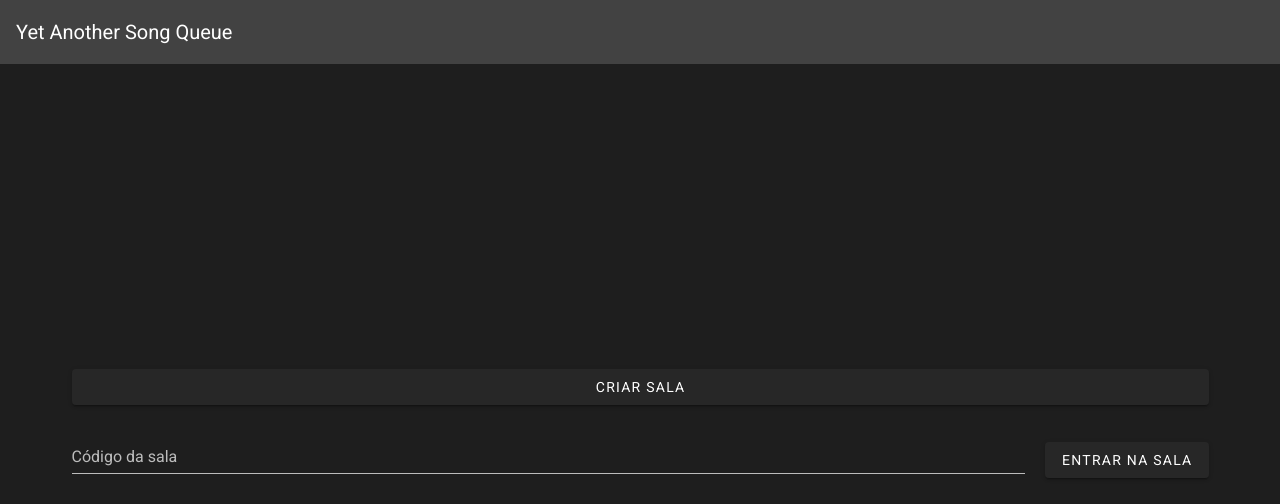
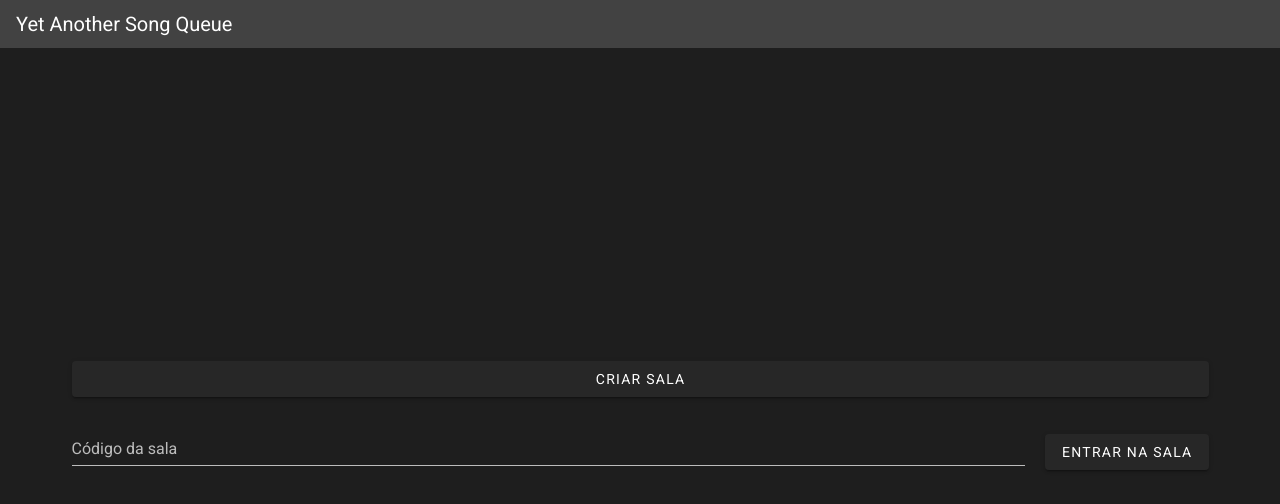
Before and after one commit to 0Lines/yet_another_song_queue, a Vue app: page / in a window 1280 px wide. Shown: the top 504 px of the page. Built offline with nearby package versions, Linux system fonts and the light colour scheme; no server answers.

Commit message:
testing socket in http enter room api

```diff
--- a/src/components/Room.vue
+++ b/src/components/Room.vue
@@ -48,12 +48,6 @@ export default {
 		copyRoomUrl() {
 			navigator.clipboard.writeText(window.location.href);
 		}
-	},
-	created() {
-		//GAMBIARRA REGISTRAR SOCKET EVENT AQUI, MAS É SO DEMONSTRAÇÃO
-		this.$socket.on('retrieveFromServer', (msg) => {
-			console.log("Received '" + JSON.stringify(msg) + "'' from server via 'retrieveFromServer' event");
-		});
 	}
 }
 </script>
--- a/src/views/HomePage.vue
+++ b/src/views/HomePage.vue
@@ -1,6 +1,6 @@
 <template>
     <v-card tile flat min-height="100vh">
-        <v-app-bar color="accent" flat app>
+        <v-app-bar color="accent" flat dense app>
             <v-toolbar-title>Yet Another Song Queue</v-toolbar-title>
         </v-app-bar>
 
--- a/src/views/RoomPage.vue
+++ b/src/views/RoomPage.vue
@@ -1,7 +1,7 @@
 <template>
     <v-card tile flat min-height="100vh">
 
-		<v-app-bar color="accent" flat app>
+		<v-app-bar color="accent" flat dense app>
 			<v-menu offset-y :close-on-content-click="false" max-width="min-content">
 				<template v-slot:activator="{ on, attrs }">
 					<v-toolbar-title v-bind="attrs" v-on="on">ROOM NAME</v-toolbar-title>
@@ -139,6 +139,11 @@ export default {
 			return false;
 		}
 
+		//GAMBIARRA REGISTRAR SOCKET EVENT AQUI, MAS É SO DEMONSTRAÇÃO
+		this.$socket.on('retrieveFromServer', (msg) => {
+			console.log("Received '" + JSON.stringify(msg) + "'' from server via 'retrieveFromServer' event");
+		});
+
 		this.initialize();
 	}
 }
```
